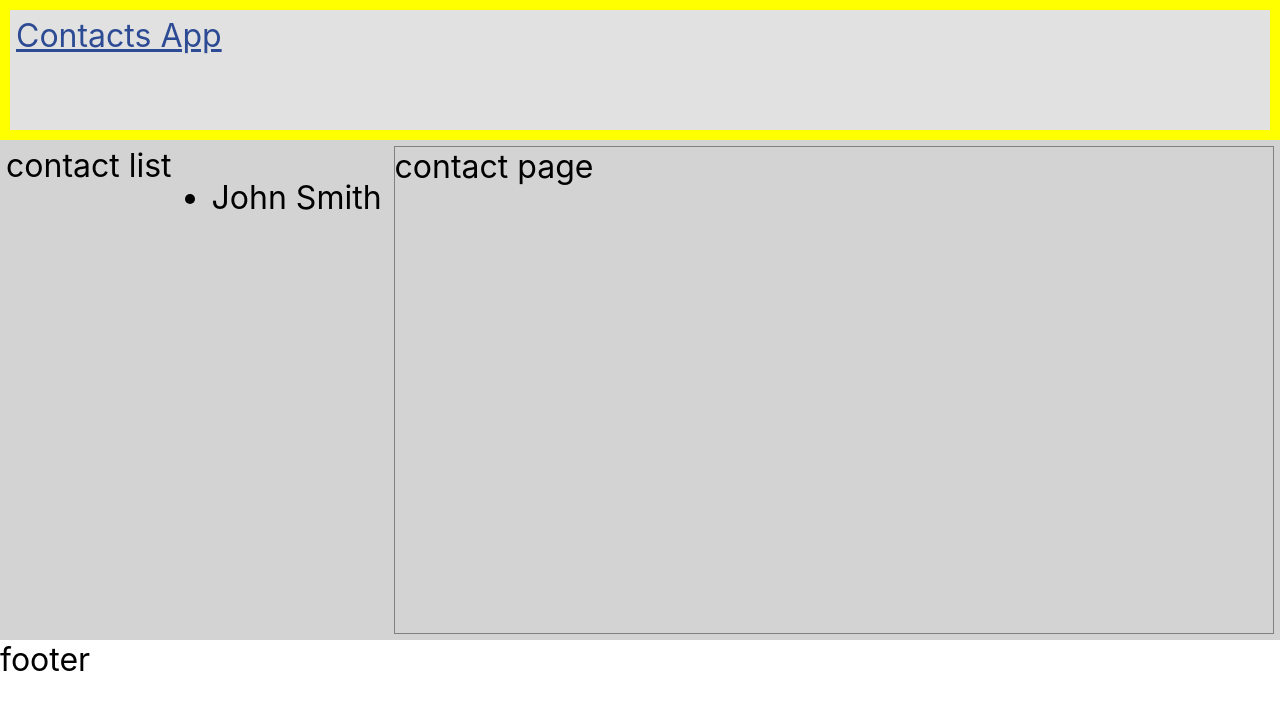
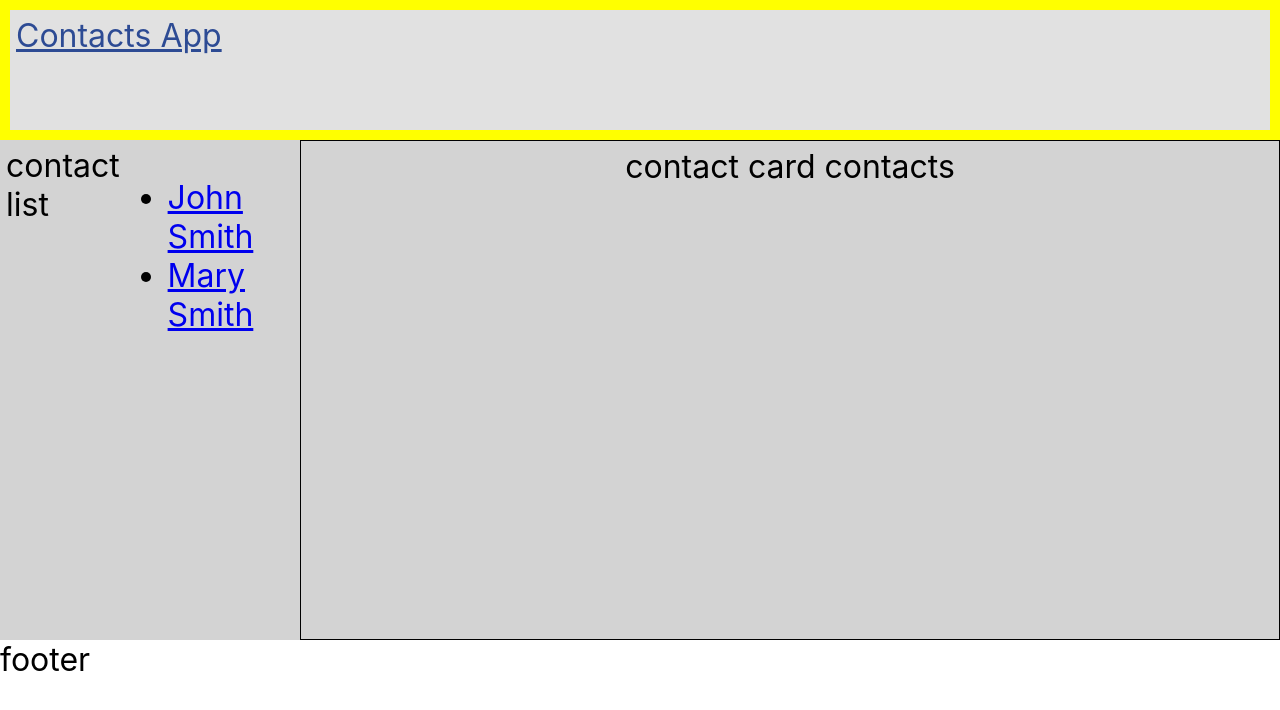
Before and after one commit to p-adams/book-app, a React (Vite) app: page /contacts in a window 1280 px wide. Shown: the top 710 px of the page. Built offline with nearby package versions, Linux system fonts and the light colour scheme; no server answers.

Commit message:
render links

```diff
--- a/src/api/index.ts
+++ b/src/api/index.ts
@@ -5,7 +5,11 @@ export const MOCK_DATA = {
   contacts: [
     {
       id: "0",
-      fullName: "John Smith",
+      fullname: "John Smith",
+    },
+    {
+      id: "1",
+      fullname: "Mary Smith",
     },
   ],
 };
--- a/src/components/App/App.tsx
+++ b/src/components/App/App.tsx
@@ -7,7 +7,7 @@ import "./App.css";
 import { Link, Route, Routes } from "react-router-dom";
 import AppLayout from "../../pages/AppLayout";
 import NotFound from "../../pages/NotFound";
-import ContactsListPage from "../../pages/ContactsList";
+import ContactCard from "../Contact/ContactCard";
 import HomePage from "../../pages/Home";
 function App() {
   /* TODO: re-implement once querying book app endpoint
@@ -19,8 +19,8 @@ function App() {
     <div className="App">
       <Routes>
         <Route path="/" element={<AppLayout />}>
+          <Route path="/:id" element={<ContactCard />}></Route>
           <Route index element={<HomePage />}></Route>
-          <Route path="contacts" element={<ContactsListPage />}></Route>
           <Route path="*" element={<NotFound />} />
         </Route>
       </Routes>
--- a/src/components/Contact/ContactCard.tsx
+++ b/src/components/Contact/ContactCard.tsx
@@ -1,5 +1,8 @@
+import { useParams } from "react-router-dom";
+
 function ContactCard() {
-  return <article>contact card</article>;
+  const { id } = useParams();
+  return <article className="contact-card-wrapper">contact card {id}</article>;
 }
 
 export default ContactCard;
--- a/src/components/Contact/ContactList.tsx
+++ b/src/components/Contact/ContactList.tsx
@@ -1,3 +1,4 @@
+import { Link } from "react-router-dom";
 import { mockContactListData } from "../../api/index";
 
 function ContactList() {
@@ -6,7 +7,9 @@ function ContactList() {
       contact list{" "}
       <ul>
         {mockContactListData().contacts.map((el, i) => (
-          <li key={i}>{el.fullName}</li>
+          <li key={i}>
+            <Link to={el.id}>{el.fullname}</Link>
+          </li>
         ))}
       </ul>
     </article>
--- a/src/pages/page-layout.css
+++ b/src/pages/page-layout.css
@@ -3,9 +3,10 @@
   display: grid;
   grid-template-areas:
     "header header"
-    "contact-list-wrapper main"
+    "contact-list-wrapper contact-card-wrapper"
     "footer footer";
   grid-template-rows: 140px 500px;
+  grid-template-columns: 300px 1fr;
 }
 
 .page-header {
@@ -14,6 +15,11 @@
 
 .contact-list-wrapper {
   grid-area: contact-list-wrapper;
+}
+
+.contact-card-wrapper {
+  border: 1px solid;
+  grid-area: contact-card-wrapper;
 }
 
 .main {
```
